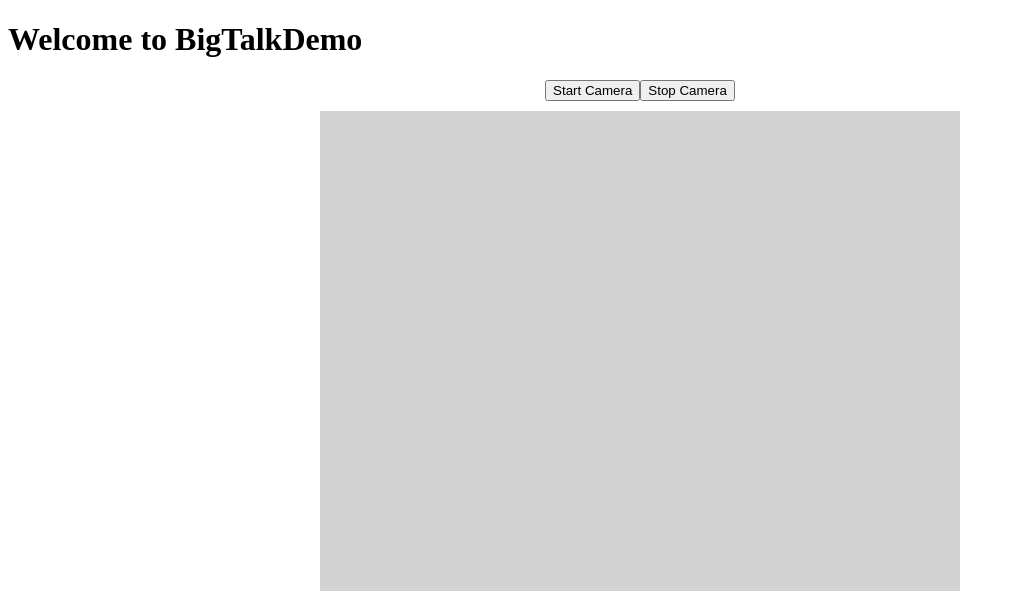
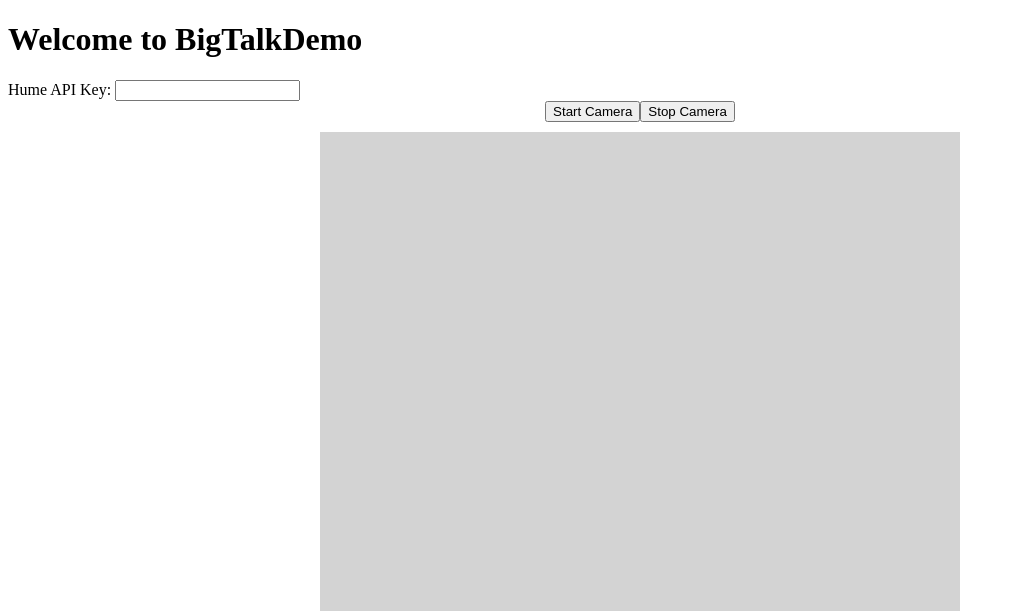
Before and after one commit to Rei-Ruimin/BigTalkDemo, a Django app: page / in a window 1280 px wide. Shown: the top 611 px of the page, without its empty margins (0-1015 px from the left). Run offline with Django 5.2, Linux system fonts and the light colour scheme.

Commit message:
add hume key input

```diff
--- a/BigTalkDemo/one_page_demo/static/home.js
+++ b/BigTalkDemo/one_page_demo/static/home.js
@@ -81,7 +81,10 @@ async function startVideo() {
         audioStream = await navigator.mediaDevices.getUserMedia({ audio: true });
 
         video.srcObject = videoStream;
-        initWebSocket();
+
+        // Get the Hume API Key from the input box
+        const humeApiKey = document.getElementById('humeApiKey').value || 'invalid-key';
+        initWebSocket(humeApiKey);
 
         videoRecorder = new MediaRecorder(videoStream);
         videoRecorder.ondataavailable = event => {
@@ -138,12 +141,23 @@ function stopVideo() {
     audioRecorder.stop();
     const audioBlob = new Blob(audioRecordedBlobs, { type: 'audio/wav' });
     const audioFile = new File([audioBlob], 'recorded.wav', { type: 'audio/wav' });
-    // downloadAudioFile(audioFile);
 
     stopTracksAndIntervals();
     closeWebSocket();
 
+    // // Combine audio and video blobs
+    // const combinedBlob = new Blob([videoBlob, audioBlob], { type: 'video/webm' });
+
+    // // Create a URL for the combined blob
+    // const url = URL.createObjectURL(combinedBlob);
+
+    // // Save the URL somewhere it can be accessed from another HTML file
+    // // This could be a database, a file, or any other storage solution
+    // // For simplicity, we'll use localStorage
+    // localStorage.setItem('recordedVideoUrl', url);
+
     onVideoAndAudioRecordingEnd(videoFile, audioFile);
+
 }
 
 function stopTracksAndIntervals() {
--- a/BigTalkDemo/one_page_demo/static/humeApiHandler.js
+++ b/BigTalkDemo/one_page_demo/static/humeApiHandler.js
@@ -1,9 +1,11 @@
 const HUME_API_KEY = '8ZLfLdXJolDS0rBfqcEacpLAnZPHqH37euCSdAz5uyOqGwn1';
-const wsUri = `wss://api.hume.ai/v0/stream/models?api_key=${HUME_API_KEY}`;
 let websocket = null;
 
-export function initWebSocket() {
+export function initWebSocket(INPUT_API_KEY) {
     if (!websocket) {
+        // HUME_API_KEY = INPUT_API_KEY || HUME_API_KEY;
+        const wsUri = `wss://api.hume.ai/v0/stream/models?api_key=${INPUT_API_KEY}`;
+
         websocket = new WebSocket(wsUri);
         websocket.onopen = () => console.log("Connected to WebSocket");
         websocket.onclose = () => console.log("Disconnected from WebSocket");
--- a/BigTalkDemo/one_page_demo/templates/home.html
+++ b/BigTalkDemo/one_page_demo/templates/home.html
@@ -18,6 +18,9 @@
     </div>
     <div id="demoBlock">
         <h1>Welcome to BigTalkDemo</h1>
+        <label for="humeApiKey">Hume API Key:</label>
+        <input type="text" id="humeApiKey" name="humeApiKey">
+
         <div class="controls">
             <button id="startButton">Start Camera</button>
             <button id="stopButton">Stop Camera</button>
```
